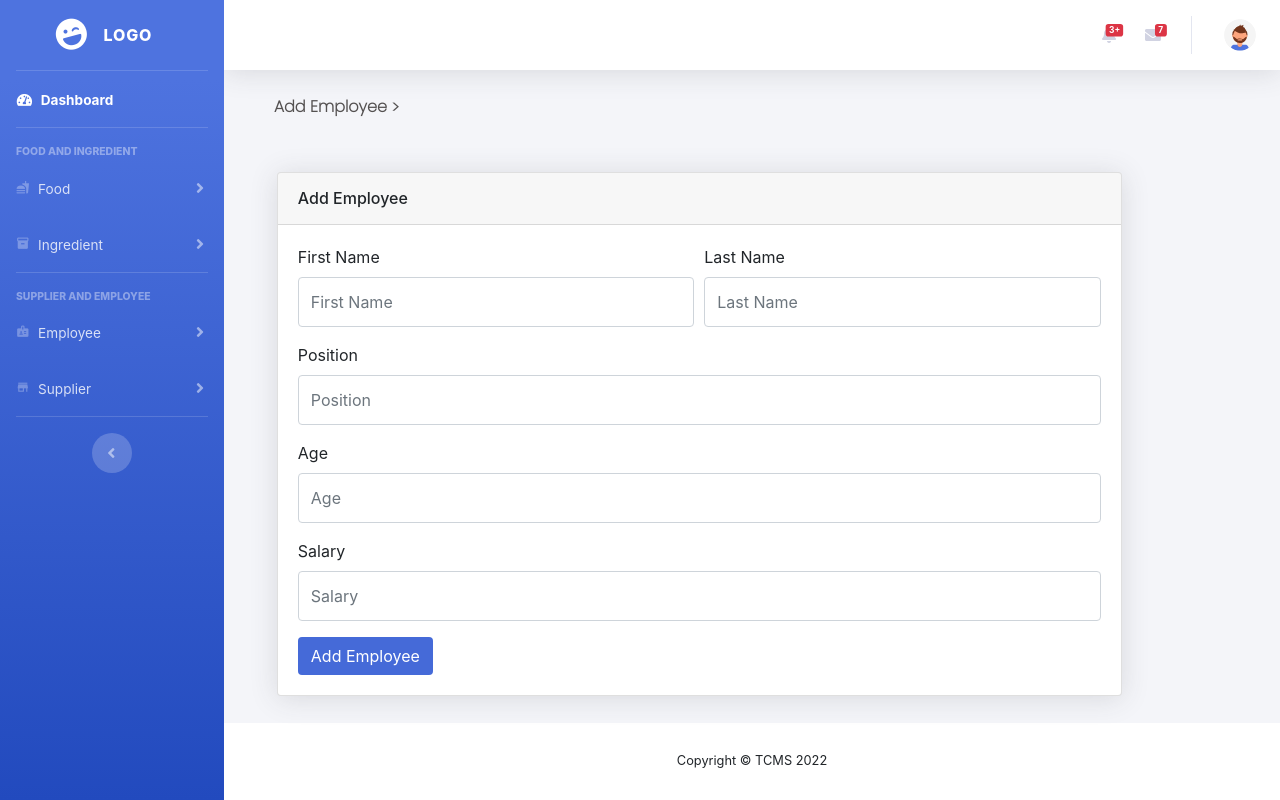
After one commit to satishkojushrestha/TandooryCafeS, a Django app: page /employee/new/ in a window 1280 px wide. The commit adds this page. Run offline with Django 4.2, Linux system fonts and the light colour scheme; some libraries are stand-ins or nearby versions.

Commit message:
Page for adding employee (Change)

```diff
--- a/core/forms.py
+++ b/core/forms.py
@@ -15,10 +15,31 @@ class LoginForm(forms.Form):
         fields = ('email', 'password')
 
 class EmployeeForm(forms.Form):
-    name = forms.CharField(max_length=30, required=True)
-    position = forms.CharField(max_length=30, required=True)
-    age = forms.CharField(max_length=3, required=True)
-    salary = forms.IntegerField()
+    first_name = forms.CharField(widget=forms.TextInput(
+        attrs={
+        'class':'form-control',
+        'placeholder':'First Name'
+        }), max_length=15, required=True)
+    last_name = forms.CharField(widget=forms.TextInput(
+        attrs={
+        'class':'form-control',
+        'placeholder':'Last Name'
+        }), max_length=15, required=True)
+    position = forms.CharField(widget=forms.TextInput(
+        attrs={
+        'class':'form-control',
+        'placeholder':'Position'
+        }), max_length=30, required=True)
+    age = forms.CharField(widget=forms.TextInput(
+        attrs={
+        'class':'form-control',
+        'placeholder':'Age'
+        }), max_length=3, required=True)
+    salary = forms.IntegerField(widget=forms.NumberInput(
+        attrs={
+        'class':'form-control',
+        'placeholder':'Salary'
+        }), max_value=100)
 
 class SupplierForm(forms.Form):
     name = forms.CharField(max_length=30, required=True)
--- a/core/templates/base.html
+++ b/core/templates/base.html
@@ -18,8 +18,8 @@
         rel="stylesheet">
         <link rel="stylesheet" type="text/css" href="https://fonts.googleapis.com/css?family=Roboto:300,400,500,700|Roboto+Slab:400,700|Material+Icons" />
         <link rel="preconnect" href="https://fonts.googleapis.com">
-<link rel="preconnect" href="https://fonts.gstatic.com" crossorigin>
-<link href="https://fonts.googleapis.com/css2?family=Poppins:wght@200&display=swap" rel="stylesheet">
+    <link rel="preconnect" href="https://fonts.gstatic.com" crossorigin>
+    <link href="https://fonts.googleapis.com/css2?family=Poppins:wght@200&display=swap" rel="stylesheet">
 
     <!-- styles -->
     <link rel="stylesheet" href="{% static 'css/style.css' %}" !important>
@@ -131,7 +131,12 @@
                 </a>
                 <div id="collapseThree" class="collapse" aria-labelledby="headingThree" data-parent="#accordionSidebar">
                     <div id="text-nav" class="py-2 collapse-inner " style="height: 2rem;">
-                        <a class="collapse-item text-white" href="{% url 'employee' %}">Add Employee</a>
+                        <a class="collapse-item text-white" href="{% url 'add_employee' %}">Add Employee</a>
+                    </div>
+                </div>
+                <div id="collapseThree" class="collapse" aria-labelledby="headingThree" data-parent="#accordionSidebar">
+                    <div id="text-nav" class="py-2 collapse-inner " style="height: 2rem;">
+                        <a class="collapse-item text-white" href="{% url 'employee' %}">Employees</a>
                     </div>
                 </div>
             </li>
--- /dev/null
+++ b/core/templates/pages/add_employee.html
@@ -0,0 +1,77 @@
+{% extends 'base.html' %}
+{% load static %}
+{% load widget_tweaks %}
+
+{% block title %}Employee{% endblock %}
+
+{% block cssandscripts %}
+    <link rel="stylesheet" href="https://maxcdn.bootstrapcdn.com/bootstrap/4.0.0/css/bootstrap.min.css" integrity="sha384-Gn5384xqQ1aoWXA+058RXPxPg6fy4IWvTNh0E263XmFcJlSAwiGgFAW/dAiS6JXm" crossorigin="anonymous">
+    <style>
+        #content{
+            background-color: #f4f5f9;
+        }
+
+        .form-control{
+            height: 50px;
+        }
+
+        .form-wrapper{
+            width: 80%;
+            margin-left: 5%;
+            margin-top: 5%;
+        }
+
+        .btn-black{
+            background-color: #456AD8;
+            color: white;
+        }
+    </style>
+{% endblock %}
+
+{% block current_page %}Add Employee{% endblock %}
+
+{% block page_content %}
+
+    <div class="form-wrapper">
+
+        <!-- Basic Card Example -->
+        <div class="card shadow mb-4">
+            <div class="card-header py-3">
+                <h6 class="m-0">Add Employee</h6>
+            </div>
+            <div class="card-body">
+                <form>
+                    <div class="form-row">
+                    <div class="form-group col-md-6">
+                        <label for="firstname">First Name</label>
+                        {% render_field form.first_name %}
+                    </div>
+                    <div class="form-group col-md-6">
+                        <label for="lastname">Last Name</label>
+                        {% render_field form.last_name %}
+                    </div>
+                    </div>
+                    <div class="form-group">
+                        <label for="position">Position</label>
+                        {% render_field form.position %}
+                    </div>
+                    <div class="form-group">
+                    <label for="age">Age</label>
+                    {% render_field form.age %}
+                    </div>
+
+                    <div class="form-group">
+                        <label for="salary">Salary</label>
+                        {% render_field form.salary %}
+                    </div>
+
+                    <button type="submit" class="btn btn-black">Add Employee</button>
+                </form>
+            </div>
+        </div>
+
+    </div>
+
+
+
+{% endblock %}
--- a/core/urls.py
+++ b/core/urls.py
@@ -8,6 +8,7 @@ urlpatterns = [
     path('profile/', profile_view, name="profile"),
     path('profile/update/', update_profile, name="profileUpdate"),
     path('employee/', employee_view, name="employee"),
+    path('employee/new/', add_employee_view, name="add_employee"),
     path('supplier/', supplier_view, name="supplier"),
     path('ajax/crud/create/', CreateCrudUserEmployee.as_view(), name='crud_ajax_create'),
     path('ajax/crud/update/', UpdateCrudUserEmployee.as_view(), name='crud_ajax_update'),
--- a/core/views.py
+++ b/core/views.py
@@ -85,6 +85,13 @@ def update_profile(request):
 def employee_view(request):
     employeeForm = EmployeeForm()
     return render(request, "pages/employee_detail.html", {
+        'form': employeeForm,
+        'employees': Employee.objects.all(),
+    })
+
+def add_employee_view(request):
+    employeeForm = EmployeeForm()
+    return render(request, "pages/add_employee.html", {
         'form': employeeForm,
         'employees': Employee.objects.all(),
     })
```
Also changed, not shown: core/templates/pages/employee_detail.html (+5 -5 lines).
